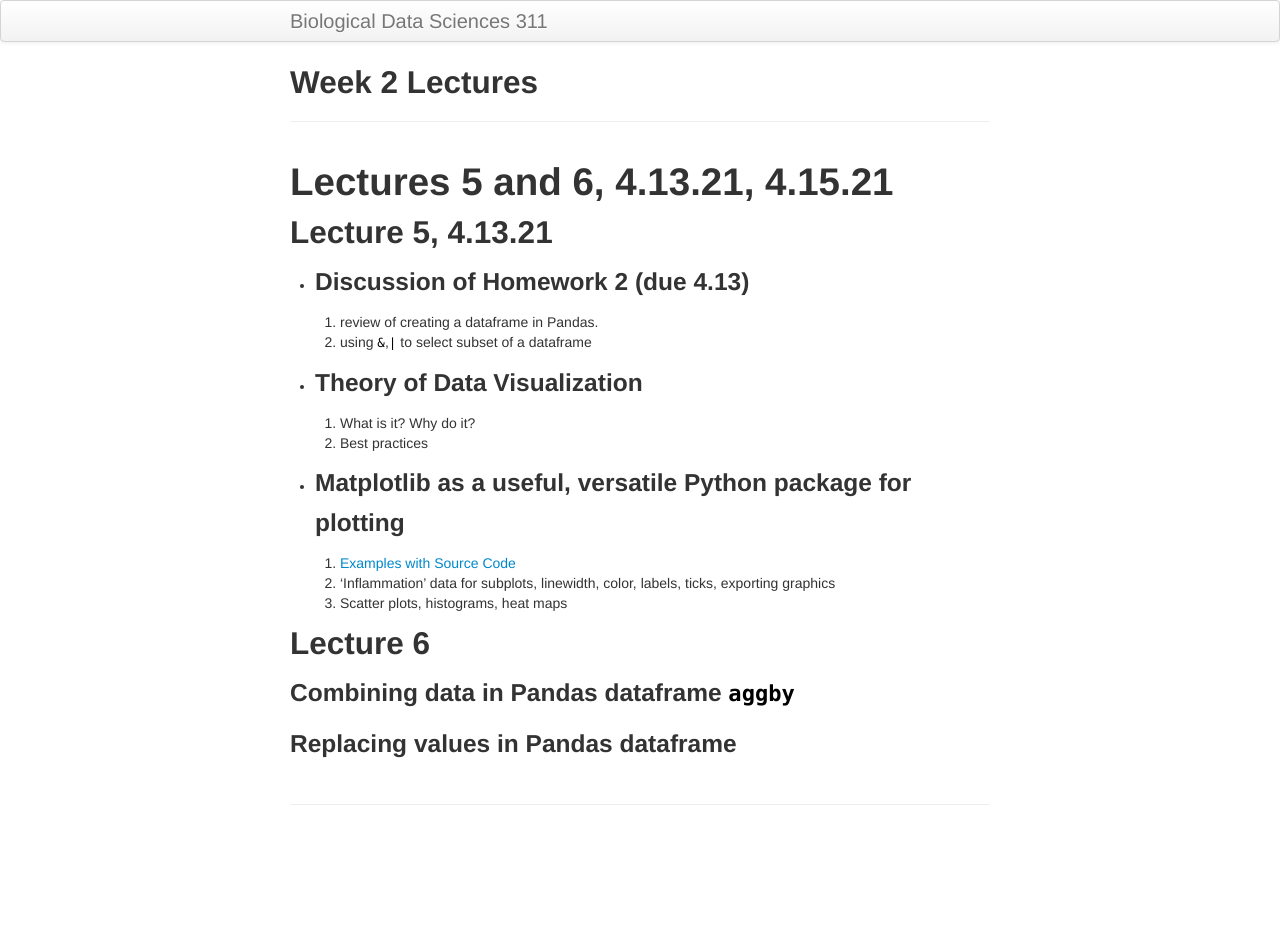
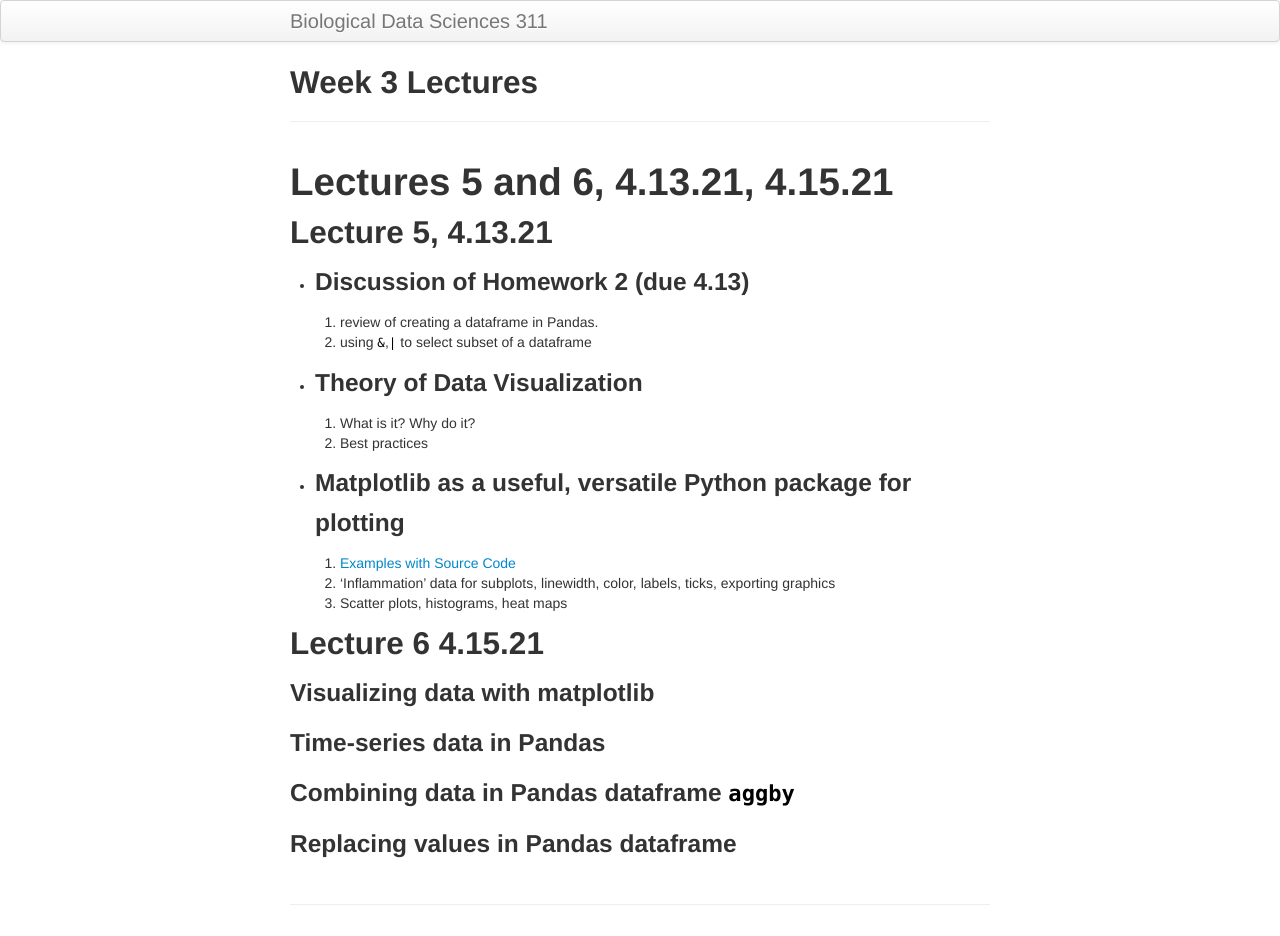
Before and after one commit to timothylwarren/bds311-sp21, a Jekyll site: the page built from lecture_notes/lec_wk03.md, in a window 1280 px wide. Built offline with Jekyll 4.4.1, drawn with Linux system fonts in a browser that asks for light colours; before the commit the page ends 900 px from its top, so only the background shows below that.

Commit message:
updated lecture notes

```diff
--- a/lecture_notes/lec_wk03.md
+++ b/lecture_notes/lec_wk03.md
@@ -1,6 +1,6 @@
 ---
 layout: page
-title: Week 2 Lectures
+title: Week 3 Lectures
 ---
 
 # Lectures 5 and 6, 4.13.21, 4.15.21
@@ -21,7 +21,11 @@ title: Week 2 Lectures
     3. Scatter plots, histograms, heat maps
 
 
-## Lecture 6
+## Lecture 6 4.15.21
+
+### Visualizing data with matplotlib
+
+### Time-series data in Pandas
 
 ### Combining data in Pandas dataframe `aggby`
 
```
Also changed, not shown: index.md (+1 -2 lines).
